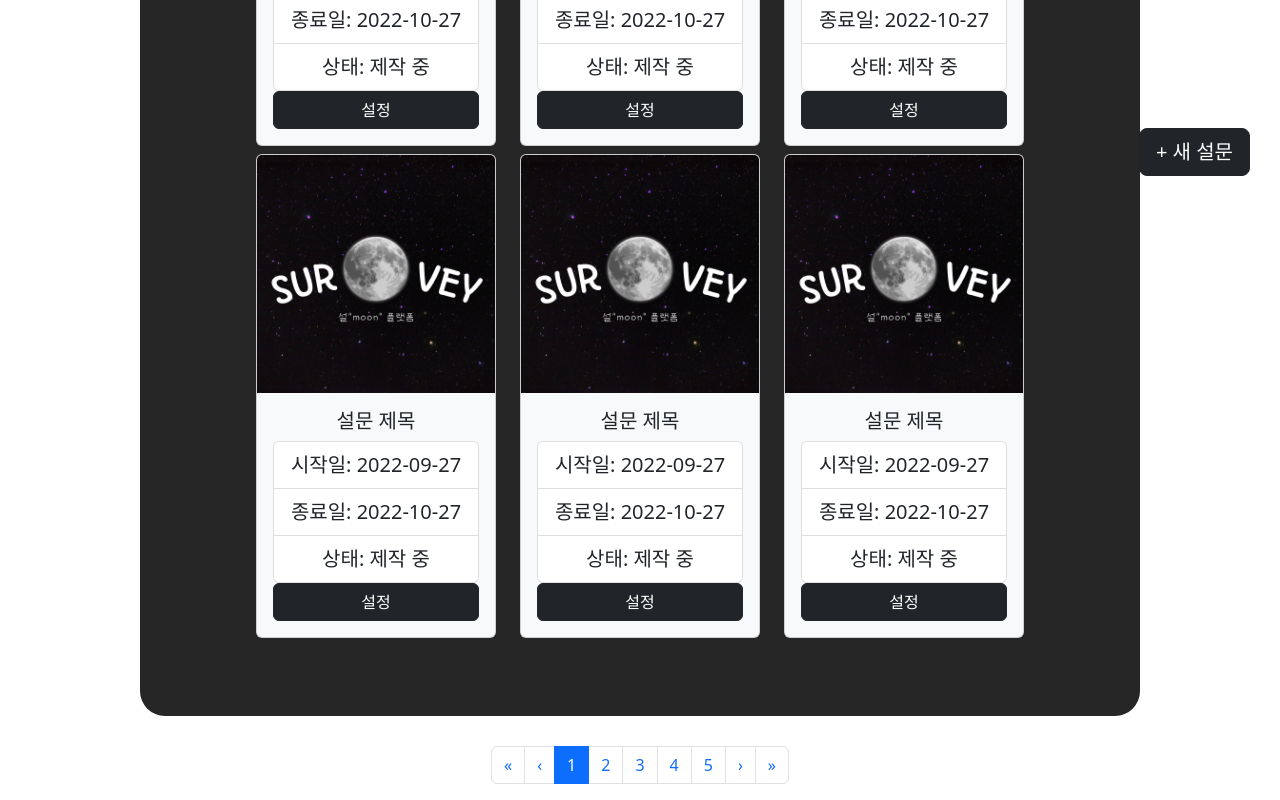
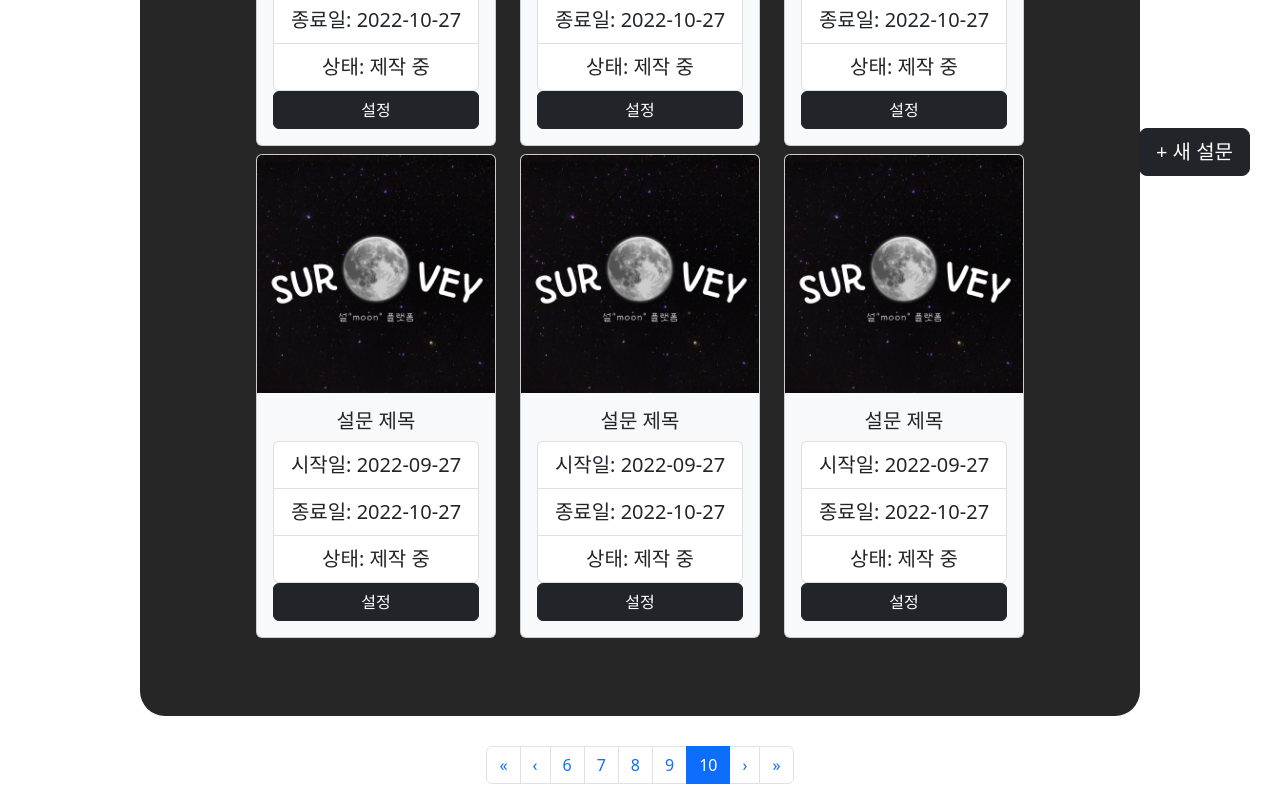
Before and after one commit to dntjr41/Chatbot_Lab, a React (Create React App) app: page /questionnaires in a window 1280 px wide. Shown: the part 594-1394 px from the top of the page. Built offline with nearby package versions, Linux system fonts and the light colour scheme.

Commit message:
pager
pager

```diff
--- /dev/null
+++ b/src/components/Questionnaires/pager.js
@@ -0,0 +1,53 @@
+import Pagination from 'react-bootstrap/Pagination';
+
+function Pager() {
+    // 현재 보여주는 페이지
+    let active = 10;
+    // 컨텐츠 갯수
+    let myQuestionnaireCount = 60;
+    // 페이지 수
+    let totalPage = Math.ceil(myQuestionnaireCount / 6);
+
+    let items = [];
+    if (active === 1 || active === 2){
+        for (let number = 1; number < totalPage && number < 6; number++) {
+            items.push(
+                <Pagination.Item key={number} active={number === active}>
+                    {number}
+                </Pagination.Item>,
+            );
+        }
+    }
+    else if (active === totalPage || active === totalPage - 1){
+        for (let number = totalPage - 4 ; number <= totalPage; number++) {
+            items.push(
+                <Pagination.Item key={number} active={number === active}>
+                    {number}
+                </Pagination.Item>,
+            );
+        }
+    }
+    else {
+        for (let number = active-2; number <= active+2; number++) {
+            items.push(
+                <Pagination.Item key={number} active={number === active}>
+                    {number}
+                </Pagination.Item>,
+            );
+        }
+    }
+
+    return (
+        <>
+            <Pagination className="d-flex justify-content-center" >
+                <Pagination.First />
+                <Pagination.Prev />
+                    {items}
+                <Pagination.Next />
+                <Pagination.Last />
+            </Pagination>
+      </>
+    );
+  }
+
+export default Pager;
--- a/src/pages/QuestionnairesPage.js
+++ b/src/pages/QuestionnairesPage.js
@@ -1,19 +1,8 @@
 import QuestionnaireCardContainer from "../components/Questionnaires/questionnaireCardContainer";
 import NewQuestionnaireButton from "../components/Questionnaires/newQuestionnaireButton";
-import Pagination from 'react-bootstrap/Pagination';
+import Pager from "../components/Questionnaires/pager";
 
 function QuestionnairesPage() {
-  let active = 1;
-  let myQuestionnaireCount = 30;
-  let items = [];
-  for (let number = 1; number <= myQuestionnaireCount / 6; number++) {
-    items.push(
-      <Pagination.Item key={number} active={number === active}>
-        {number}
-      </Pagination.Item>,
-    );
-  }
-
     return (
       <main >
         <div id="questionnaire-page">
@@ -25,15 +14,7 @@ function QuestionnairesPage() {
 
           <QuestionnaireCardContainer />
           <br/>
-          <Pagination className="d-flex justify-content-center" >
-            <Pagination.First />
-            <Pagination.Prev />
-
-              {items}
-
-            <Pagination.Next />
-            <Pagination.Last />
-          </Pagination>
+          <Pager />
           <NewQuestionnaireButton />
         </div>
       </main>
```
